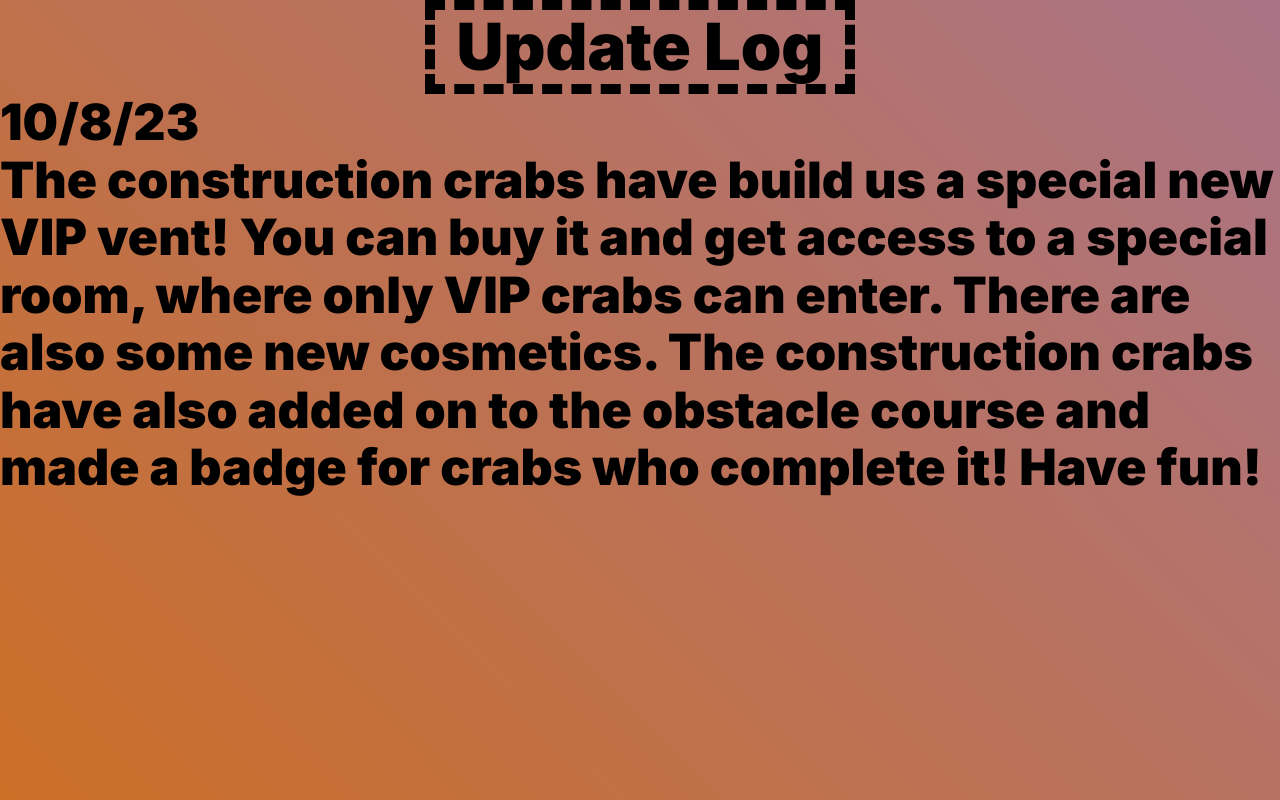
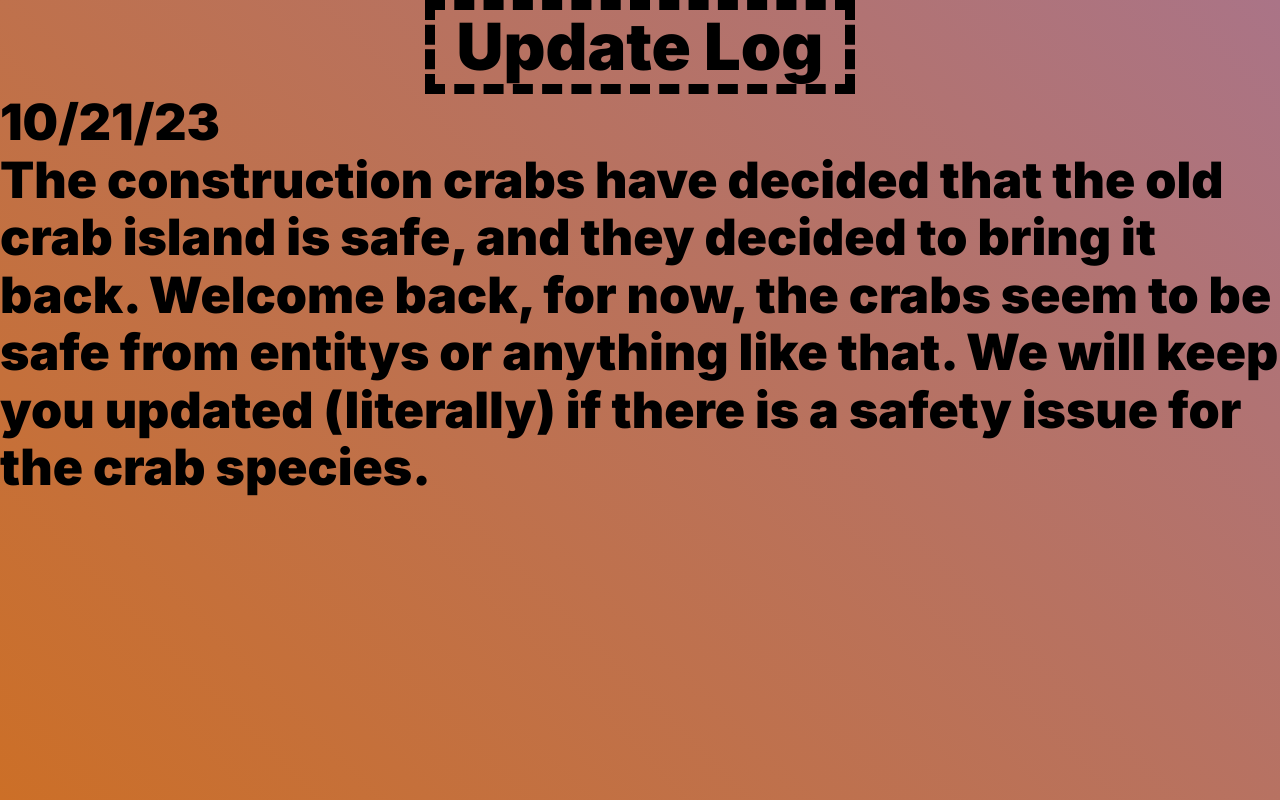
Before and after one commit to crabrunners/Active-Online-Software-Page-React, a website built with Parcel: page update-log.html in a window 1280 px wide. Built offline with nearby package versions, Linux system fonts and the light colour scheme.

Commit message:
website update

```diff
--- a/update-log.html
+++ b/update-log.html
@@ -58,14 +58,14 @@
           <br />
         </h1>
         <span class="update-log-text3">
-          <span>10/8/23</span>
+          <span>10/21/23</span>
           <br />
           <span>
-            The construction crabs have build us a special new VIP vent! You can
-            buy it and get access to a special room, where only VIP crabs can
-            enter. There are also some new cosmetics. The construction crabs
-            have also added on to the obstacle course and made a badge for crabs
-            who complete it! Have fun!
+            The construction crabs have decided that the old crab island is
+            safe, and they decided to bring it back. Welcome back, for now, the
+            crabs seem to be safe from entitys or anything like that. We will
+            keep you updated (literally) if there is a safety issue for the crab
+            species.
           </span>
           <br />
         </span>
```
Also changed, not shown: public/GamePhotos/image_2023-09-30_110210720-1200h.png, public/logos/untitled183-removebg-preview (2)-1500h.png.
